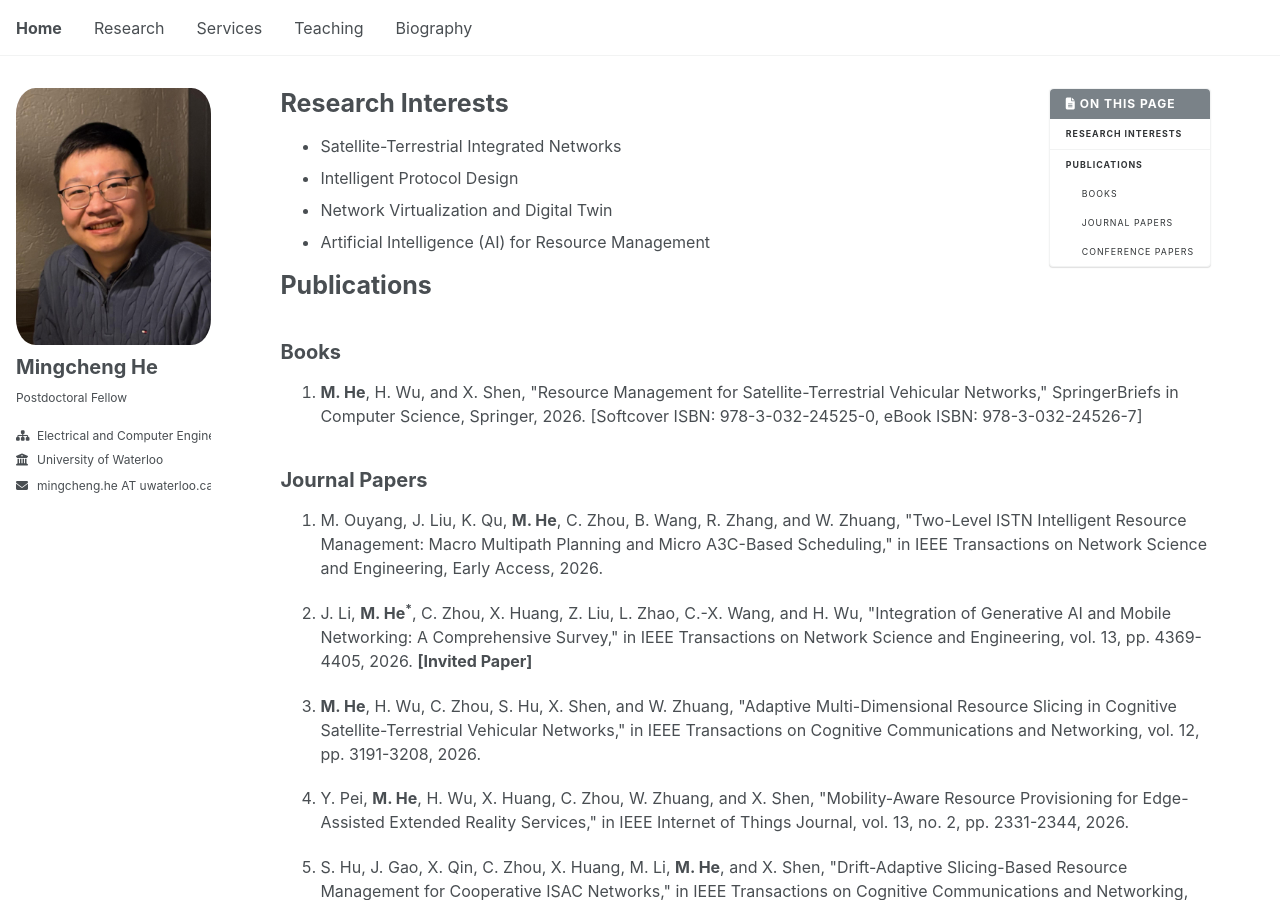
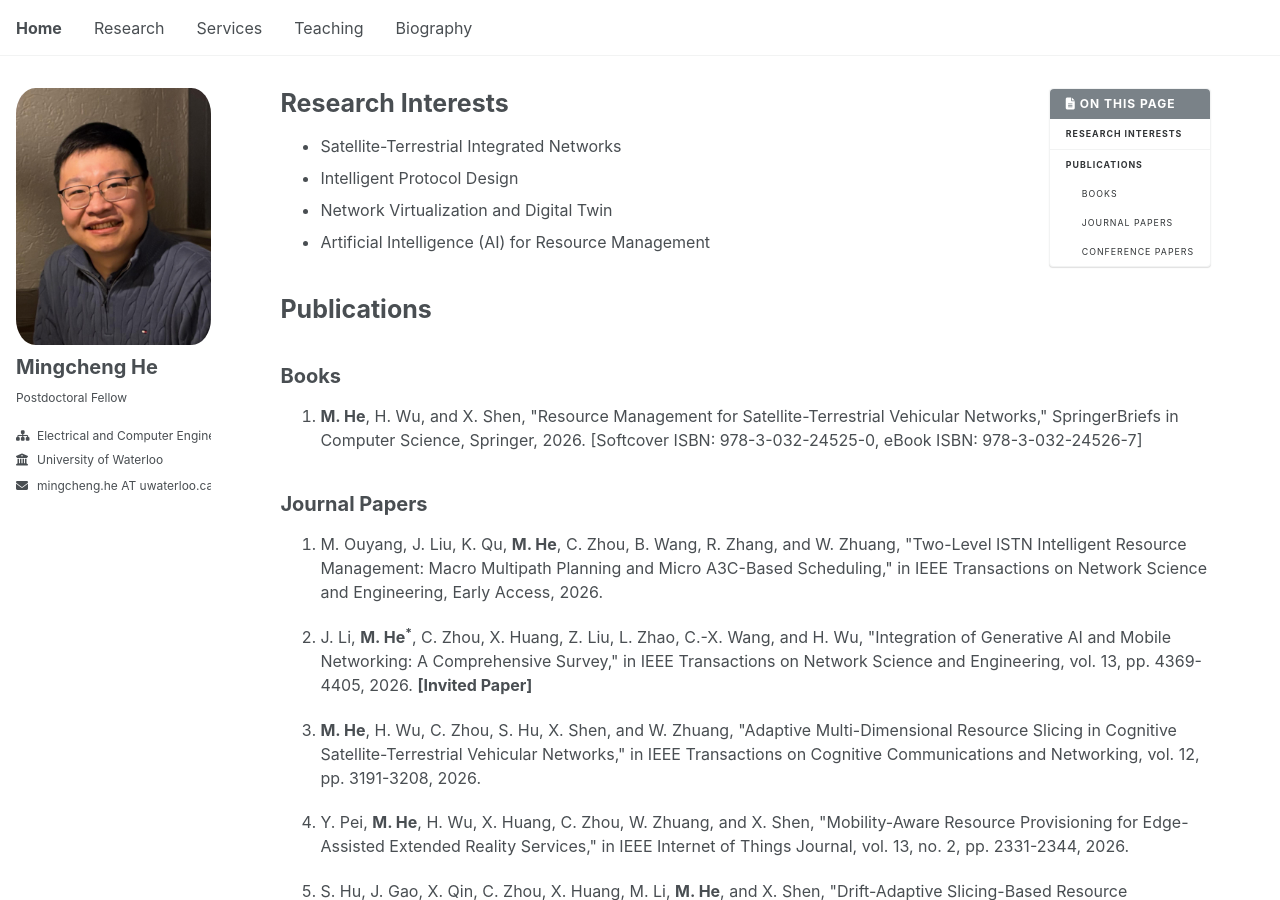
Before and after one commit to mingcheng-he/mingcheng-he.github.io, a Jekyll site: the page built from _pages/research.md, in a window 1280 px wide and 900 px high. Built offline with Jekyll 4.4.1, drawn with Linux system fonts in a browser that asks for light colours; a script that is not in the unit is left out.

Commit message:
Apr. 8, 2026

```diff
--- a/_pages/research.md
+++ b/_pages/research.md
@@ -18,7 +18,7 @@ author_profile: true
 * Satellite-Terrestrial Integrated Networks
 * Intelligent Protocol Design
 * Network Virtualization and Digital Twin
-* Artificial Intelligence (AI) for Resource Management
+* Artificial Intelligence (AI) for Resource Management<br><br>
 
 
 # Publications
```
